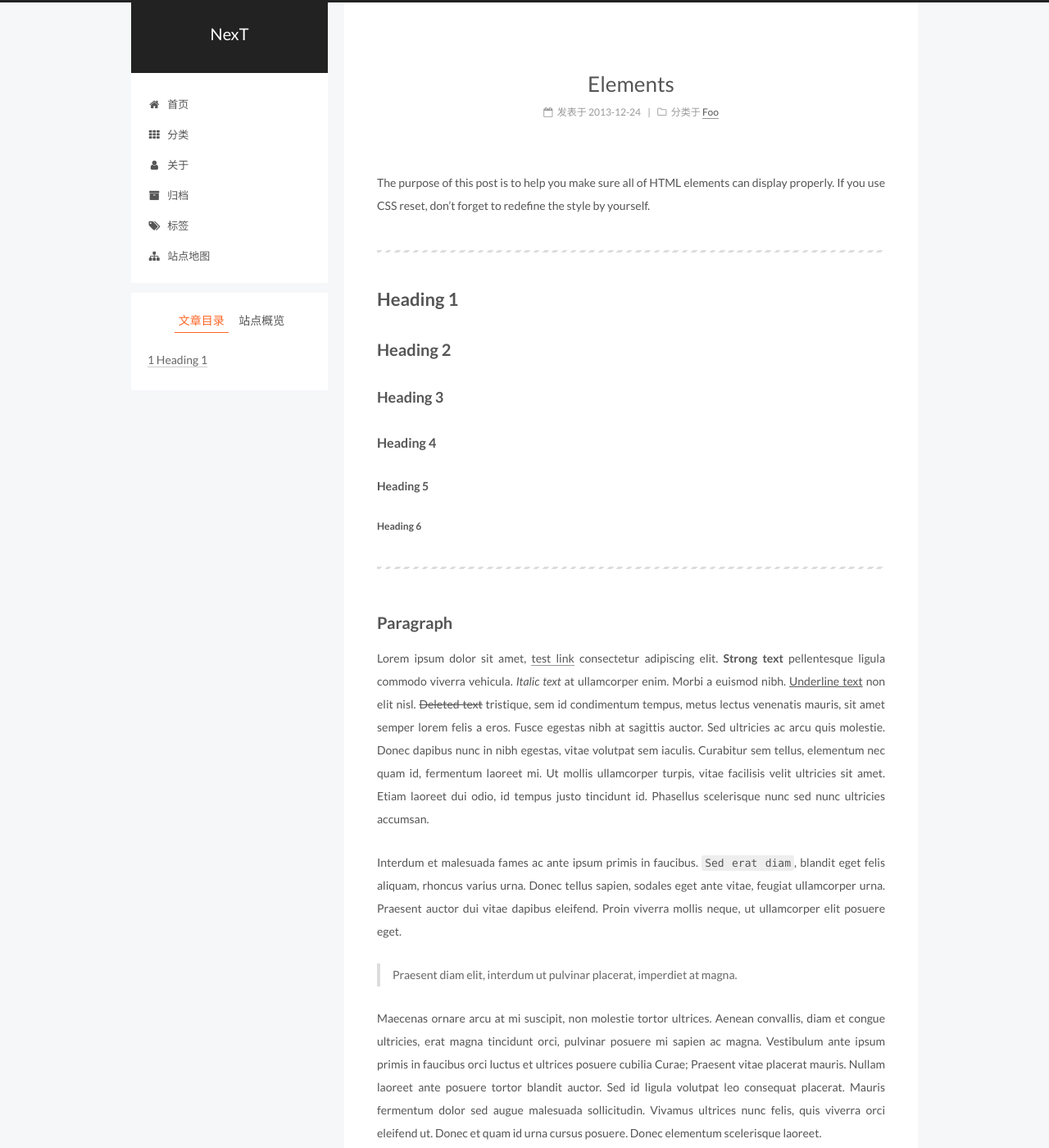
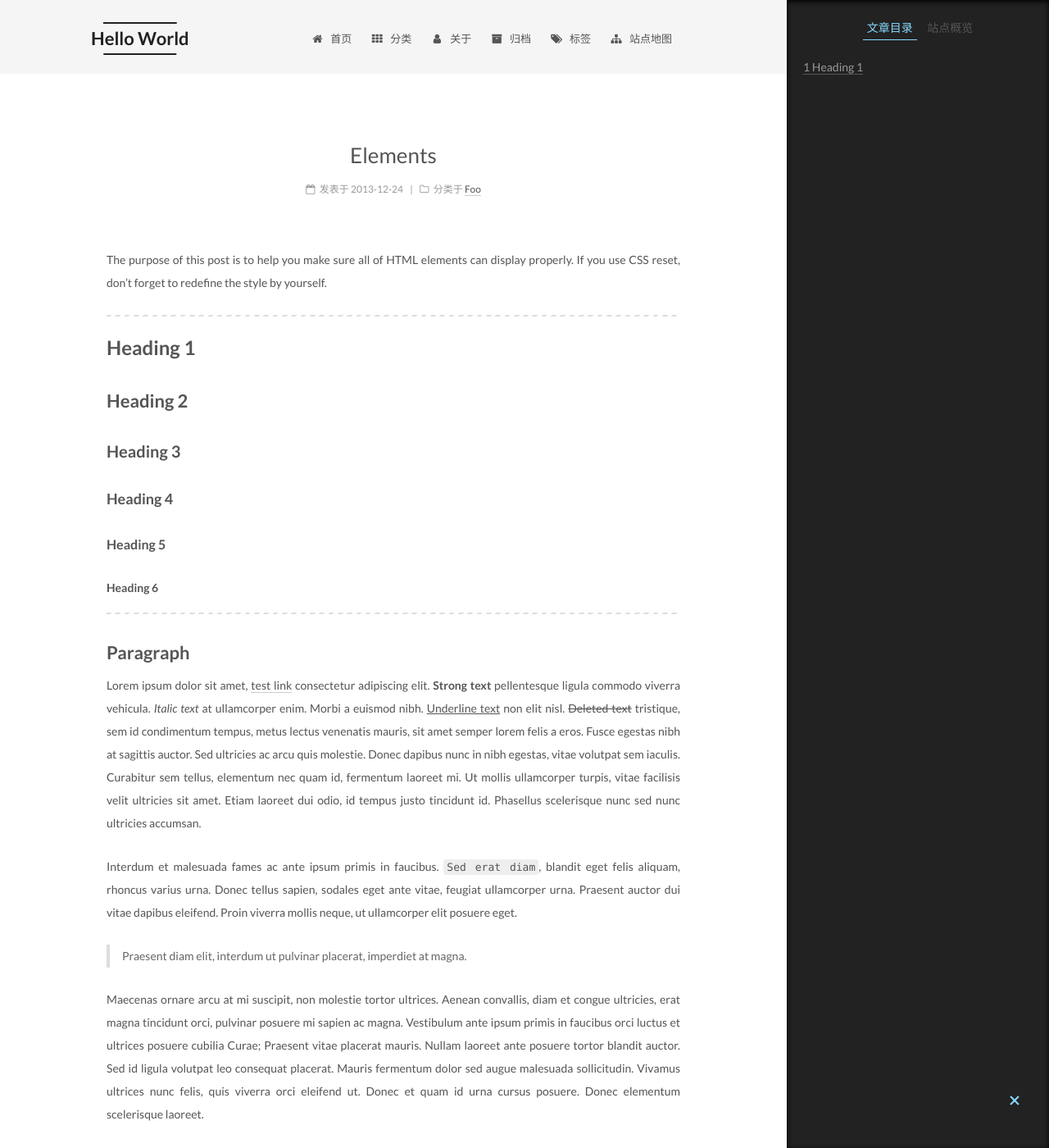
Before and after one commit to PRC-AExcalibur/PRC-AExcalibur.GitHub.io, a Jekyll site: the page built from _posts/2013-12-24-elements.md, in a window 1280 px wide and 1400 px high. Shown: the whole window at 82% size. Built offline with Jekyll 4.4.1, drawn with Linux system fonts in a browser that asks for light colours; some of the changed text lies outside the part shown.

Commit message:
Update _config.yml

```diff
--- a/_config.yml
+++ b/_config.yml
@@ -4,10 +4,10 @@
 # ---------------------------------------------------------------
 
 # Site
-title: NexT
+title: Hello World
 subtitle:
 description:
-author: John Doe
+author: AExcalibur
 # Support language: de, en, fr-FR, id, ja, ko, pt-BR, pt, ru, zh-Hans, zh-hk, zh-tw
 language: zh-Hans
 date_format: '%Y-%m-%d'
@@ -152,8 +152,8 @@ menu_icons:
 
 # Schemes
 #scheme: Muse
-#scheme: Mist
-scheme: Pisces
+scheme: Mist
+#scheme: Pisces
 
 
 # ---------------------------------------------------------------
```
